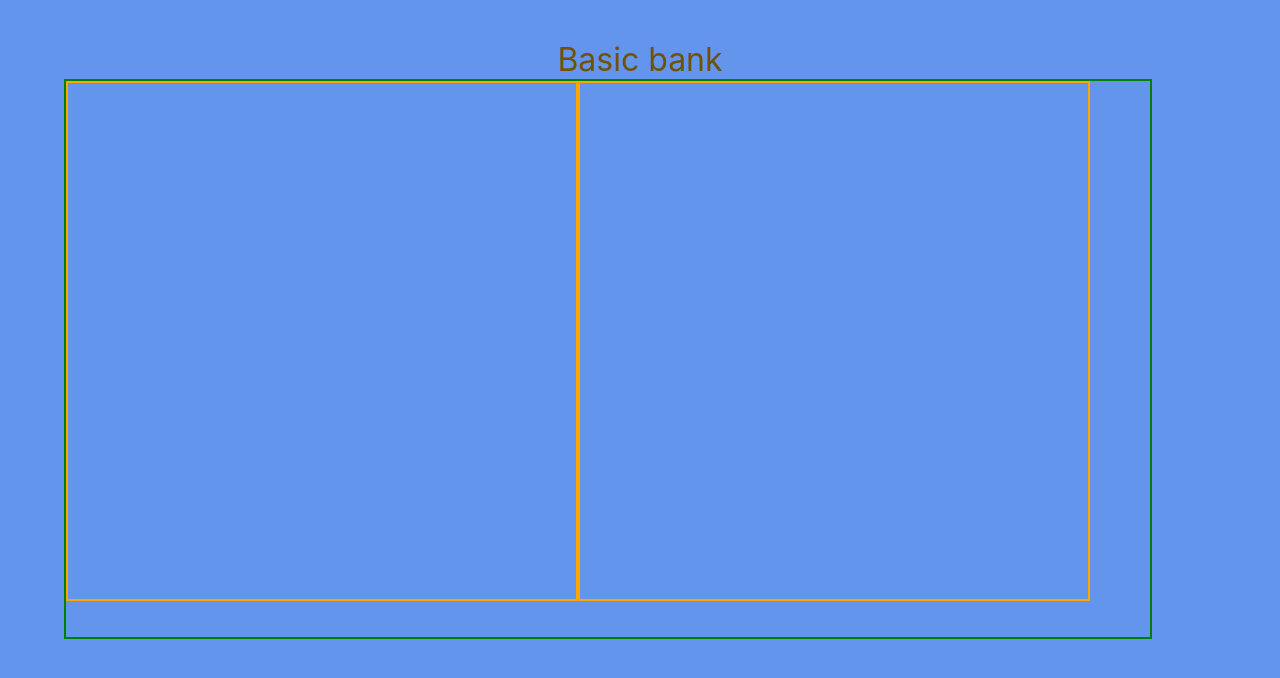
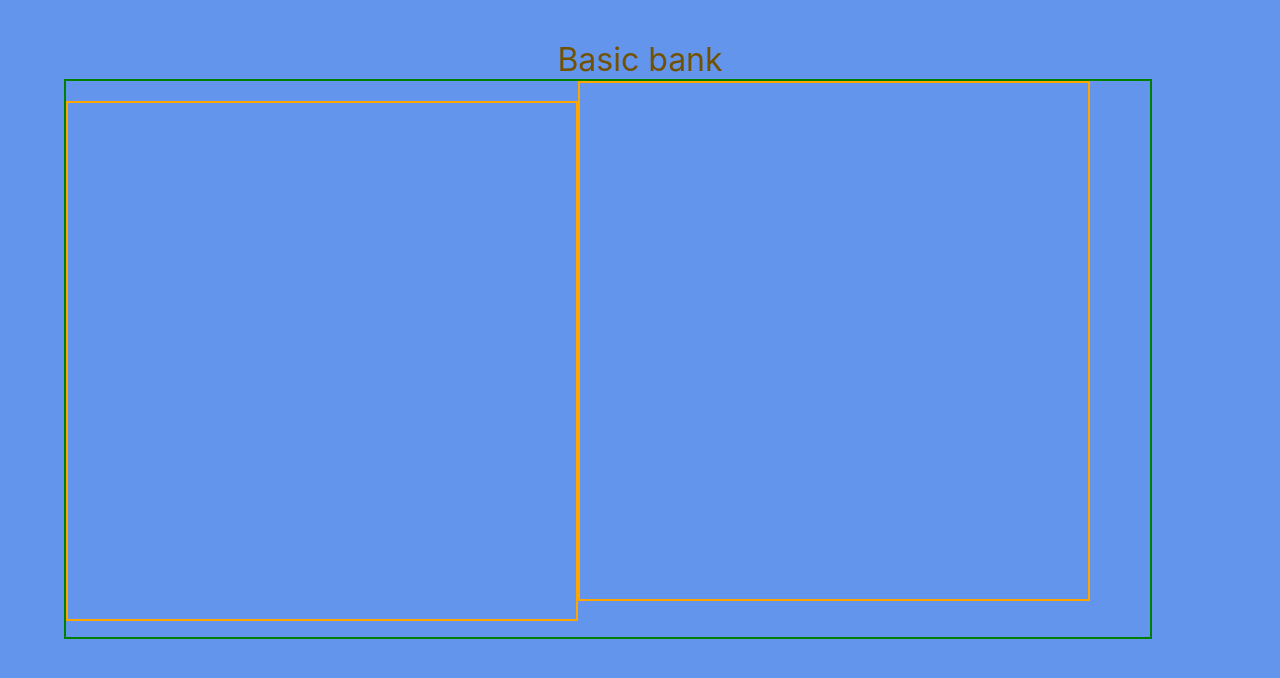
Before and after one commit to cyberstizz/basicbank, a React (Create React App) app: page / in a window 1280 px wide. Shown: the top 678 px of the page. Built offline with nearby package versions, Linux system fonts and the light colour scheme.

Commit message:
added 2.5vh to the top on account and info sections

```diff
--- a/src/Home.css
+++ b/src/Home.css
@@ -23,6 +23,7 @@ body{
 
 .accountsection{
     flex-direction: row;
+    margin-top: 2.5vh;
     width: 40vw;
     height: 65vh;
     border: solid 2px orange;
```
